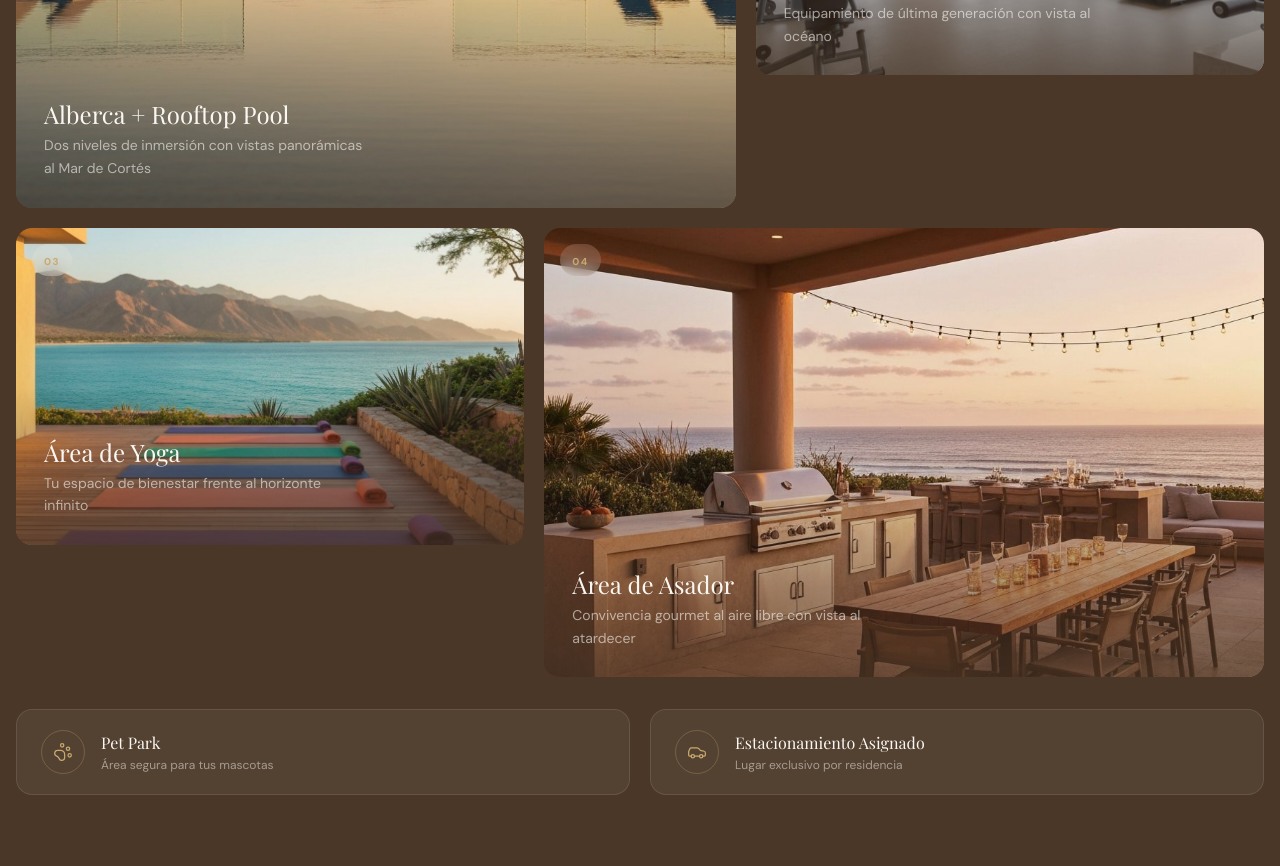
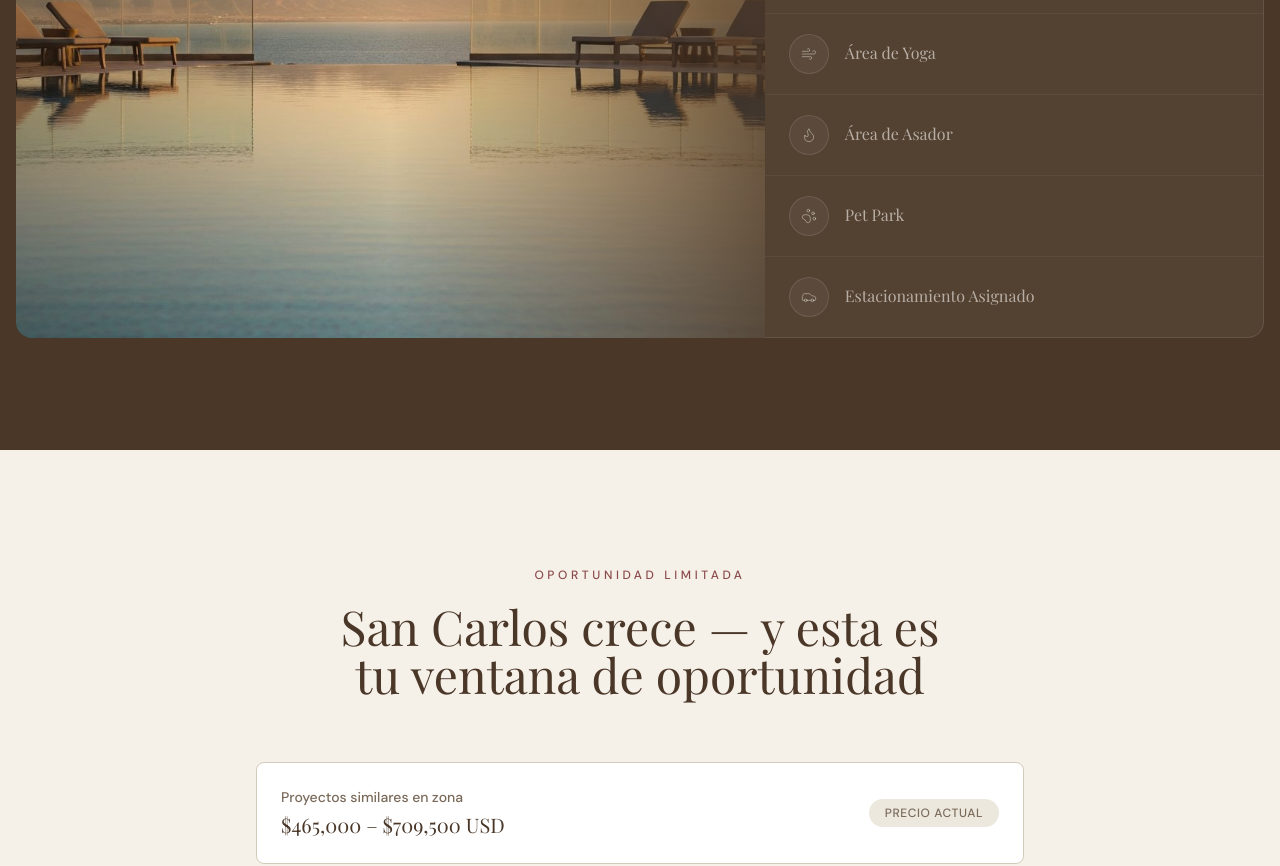
Before and after one commit to Nancy2096/v0-terra-costa-landing-page, a Next.js app: page / in a window 1280 px wide. Shown: the part 3940-4806 px from the top of the page. Built offline with nearby package versions, Linux system fonts and the light colour scheme; a web font is replaced by a local one.

Commit message:
feat: add interactive split layout with clickable list\n\nImplement dynamic image transition and expandable list with\nhighlight indicators for active items.

```diff
--- a/components/terra-costa/amenities.tsx
+++ b/components/terra-costa/amenities.tsx
@@ -1,121 +1,153 @@
+"use client"
+
 import Image from "next/image"
-import { PawPrint, Car } from "lucide-react"
+import { useState } from "react"
+import { Waves, Dumbbell, Wind, Flame, PawPrint, Car } from "lucide-react"
 
-/* ── Featured amenities (with images) ─────────────────────────── */
-const featured = [
+const amenities = [
   {
+    icon: Waves,
     image: "/images/amenity-pool.jpg",
     name: "Alberca + Rooftop Pool",
-    description: "Dos niveles de inmersión con vistas panorámicas al Mar de Cortés",
+    description:
+      "Dos niveles de inmersión con vistas panorámicas al Mar de Cortés. Disfruta el atardecer desde el agua.",
   },
   {
+    icon: Dumbbell,
     image: "/images/amenity-gym.jpg",
     name: "Gimnasio Premium",
-    description: "Equipamiento de última generación con vista al océano",
+    description:
+      "Equipamiento de última generación con vista al océano. Tu rutina con la mejor panorámica.",
   },
   {
+    icon: Wind,
     image: "/images/amenity-yoga.jpg",
     name: "Área de Yoga",
-    description: "Tu espacio de bienestar frente al horizonte infinito",
+    description:
+      "Tu espacio de bienestar frente al horizonte infinito. Meditación, estiramiento y calma absoluta.",
   },
   {
+    icon: Flame,
     image: "/images/amenity-bbq.jpg",
     name: "Área de Asador",
-    description: "Convivencia gourmet al aire libre con vista al atardecer",
+    description:
+      "Convivencia gourmet al aire libre con vista al atardecer. El lugar ideal para reuniones.",
+  },
+  {
+    icon: PawPrint,
+    image: "/images/amenity-pool.jpg",
+    name: "Pet Park",
+    description:
+      "Área segura y diseñada para tus mascotas. Porque ellos también merecen vivir frente al mar.",
+  },
+  {
+    icon: Car,
+    image: "/images/amenity-gym.jpg",
+    name: "Estacionamiento Asignado",
+    description:
+      "Lugar exclusivo para cada residente. Acceso directo, seguro y cómodo a tu hogar.",
   },
 ]
 
-/* ── Additional amenities (icon only) ─────────────────────────── */
-const extras = [
-  { icon: PawPrint, name: "Pet Park", note: "Área segura para tus mascotas" },
-  { icon: Car, name: "Estacionamiento Asignado", note: "Lugar exclusivo por residencia" },
-]
+export function Amenities() {
+  const [active, setActive] = useState(0)
 
-export function Amenities() {
   return (
     <section className="bg-earth py-20 lg:py-28">
       <div className="mx-auto max-w-7xl px-4">
         {/* ── Header ───────────────────────────────────────────── */}
-        <div className="mb-14 flex flex-col lg:flex-row lg:items-end lg:justify-between gap-4">
-          <div>
+        <div className="mb-14 text-center">
           <span className="text-gold text-xs tracking-[0.3em] uppercase font-medium">
             Amenidades
           </span>
           <h2 className="font-serif text-3xl md:text-5xl text-cream mt-3 text-balance">
             Diseñado para vivir y disfrutar
           </h2>
-          </div>
-          <p className="text-cream/60 max-w-sm leading-relaxed text-sm lg:text-base">
+          <p className="text-cream/50 max-w-lg mx-auto mt-4 leading-relaxed text-sm lg:text-base">
             Cada espacio pensado para elevar tu estilo de vida en la costa del
             Mar de Cortés.
           </p>
         </div>
 
-        {/* ── Masonry-style grid ─────────────────────────────── */}
-        <div className="grid grid-cols-1 sm:grid-cols-2 lg:grid-cols-12 gap-4 lg:gap-5 mb-8">
-          {featured.map((item, i) => {
-            /* Pool: wide top-left | Gym: narrow top-right | Yoga: narrow bottom-left | BBQ: wide bottom-right */
-            const span =
-              i === 0
-                ? "lg:col-span-7 aspect-[4/3] lg:aspect-[16/10]"
-                : i === 1
-                  ? "lg:col-span-5 aspect-[4/3] lg:aspect-[16/10]"
-                  : i === 2
-                    ? "lg:col-span-5 aspect-[4/3] lg:aspect-[16/10]"
-                    : "lg:col-span-7 aspect-[4/3] lg:aspect-[16/10]"
-
-            return (
-              <div
+        {/* ── Split layout: image + list ────────────────────────── */}
+        <div className="flex flex-col lg:flex-row gap-6 lg:gap-0 items-stretch">
+          {/* Left: Active image */}
+          <div className="relative lg:w-3/5 aspect-[4/3] lg:aspect-auto overflow-hidden rounded-2xl lg:rounded-r-none">
+            {amenities.map((item, i) => (
+              <Image
                 key={item.name}
-                className={`group relative overflow-hidden rounded-2xl ${span}`}
-              >
-                <Image
                 src={item.image}
                 alt={item.name}
                 fill
-                  className="object-cover transition-transform duration-700 group-hover:scale-105"
-                  sizes="(max-width: 640px) 100vw, (max-width: 1024px) 50vw, 60vw"
+                className={`object-cover transition-opacity duration-700 ${
+                  active === i ? "opacity-100" : "opacity-0"
+                }`}
+                sizes="(max-width: 1024px) 100vw, 60vw"
                 quality={80}
+                priority={i === 0}
               />
-                <div className="absolute inset-0 bg-gradient-to-t from-earth/70 via-earth/10 to-transparent" />
+            ))}
+            <div className="absolute inset-0 bg-gradient-to-r from-earth/30 via-transparent to-earth/60 lg:to-earth/80" />
 
-                {/* Label chip */}
-                <div className="absolute top-4 left-4 rounded-full bg-cream/15 backdrop-blur-sm px-3 py-1">
-                  <span className="text-[10px] font-bold uppercase tracking-[0.15em] text-gold">
-                    {String(i + 1).padStart(2, "0")}
-                  </span>
+            {/* Floating active name on mobile */}
+            <div className="absolute bottom-5 left-5 lg:hidden">
+              <h3 className="font-serif text-2xl text-cream">
+                {amenities[active].name}
+              </h3>
+              <p className="text-cream/60 text-sm mt-1 max-w-xs">
+                {amenities[active].description}
+              </p>
+            </div>
           </div>
 
-                {/* Content overlay */}
-                <div className="absolute bottom-0 left-0 right-0 p-5 lg:p-7">
-                  <h3 className="font-serif text-lg lg:text-2xl text-cream mb-1">
+          {/* Right: Amenity list */}
+          <div className="lg:w-2/5 flex flex-col lg:rounded-r-2xl lg:bg-cream/5 lg:border lg:border-l-0 lg:border-cream/10">
+            {amenities.map((item, i) => {
+              const isActive = active === i
+              return (
+                <button
+                  key={item.name}
+                  onClick={() => setActive(i)}
+                  className={`flex items-center gap-4 px-6 py-5 text-left transition-all duration-300 border-b border-cream/5 last:border-b-0 ${
+                    isActive
+                      ? "bg-cream/10 lg:border-l-2 lg:border-l-gold"
+                      : "hover:bg-cream/5"
+                  }`}
+                >
+                  <div
+                    className={`flex h-10 w-10 shrink-0 items-center justify-center rounded-full transition-colors duration-300 ${
+                      isActive ? "bg-gold/20 border border-gold/40" : "bg-cream/5 border border-cream/10"
+                    }`}
+                  >
+                    <item.icon
+                      className={`h-4 w-4 transition-colors duration-300 ${
+                        isActive ? "text-gold" : "text-cream/40"
+                      }`}
+                      strokeWidth={1.5}
+                    />
+                  </div>
+                  <div className="flex-1 min-w-0">
+                    <h4
+                      className={`font-serif text-base transition-colors duration-300 ${
+                        isActive ? "text-cream" : "text-cream/60"
+                      }`}
+                    >
                       {item.name}
-                  </h3>
-                  <p className="text-cream/60 text-sm leading-relaxed max-w-xs hidden sm:block">
+                    </h4>
+                    <p
+                      className={`text-xs mt-0.5 leading-relaxed transition-all duration-300 overflow-hidden ${
+                        isActive
+                          ? "text-cream/50 max-h-20 opacity-100"
+                          : "max-h-0 opacity-0"
+                      }`}
+                    >
                       {item.description}
                     </p>
                   </div>
-              </div>
+                </button>
               )
             })}
           </div>
-
-        {/* ── Extra amenities strip ────────────────────────────── */}
-        <div className="flex flex-col sm:flex-row gap-4 lg:gap-5">
-          {extras.map((item) => (
-            <div
-              key={item.name}
-              className="flex flex-1 items-center gap-4 rounded-2xl border border-cream/10 bg-cream/5 px-6 py-5 transition-colors hover:bg-cream/10"
-            >
-              <div className="flex h-11 w-11 shrink-0 items-center justify-center rounded-full border border-gold/30">
-                <item.icon className="h-5 w-5 text-gold" strokeWidth={1.5} />
-              </div>
-              <div>
-                <h4 className="font-serif text-base text-cream">{item.name}</h4>
-                <p className="text-cream/50 text-xs mt-0.5">{item.note}</p>
-              </div>
-            </div>
-          ))}
         </div>
       </div>
     </section>
```
Lines whose indentation alone changed are shown as unchanged.
